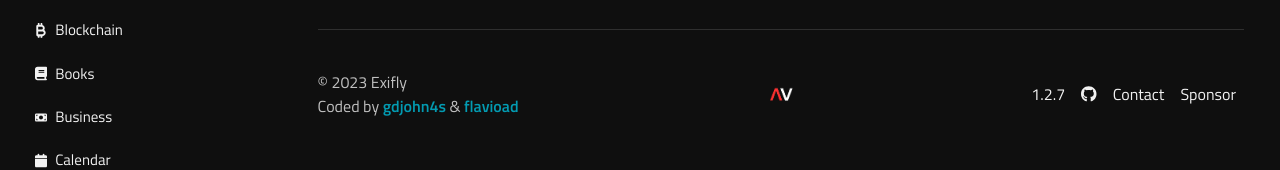
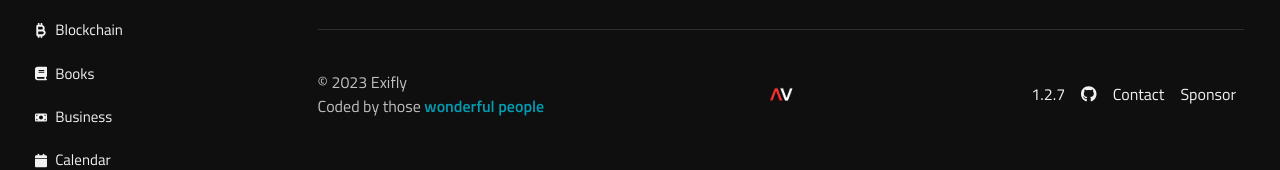
Before and after one commit to Exifly/ApiVault, a Vue app in the folder frontend/: page / in a window 1280 px wide. Shown: the part 541-711 px from the top of the page. Built offline with nearby package versions, Linux system fonts and the light colour scheme; no server answers.

Commit message:
Contributors link added to Footer

```diff
--- a/frontend/src/components/Footer.vue
+++ b/frontend/src/components/Footer.vue
@@ -5,21 +5,13 @@
     <p class="col-md-4 mb-0 text-wrapper-no-hover">
       &copy; 2023 Exifly
       <br />
-      Coded by
+      Coded by those
       <a
-        href="https://github.com/gdjohn4s"
+        href="https://apivault.dev/contributors"
         class="text-wrapper-authors"
         style="text-decoration: none; font-weight: 600"
       >
-        gdjohn4s
-      </a>
-      &
-      <a
-        href="https://github.com/FlavioAdamo"
-        class="text-wrapper-authors"
-        style="text-decoration: none; font-weight: 600"
-      >
-        flavioad
+      wonderful people
       </a>
     </p>
 
```
